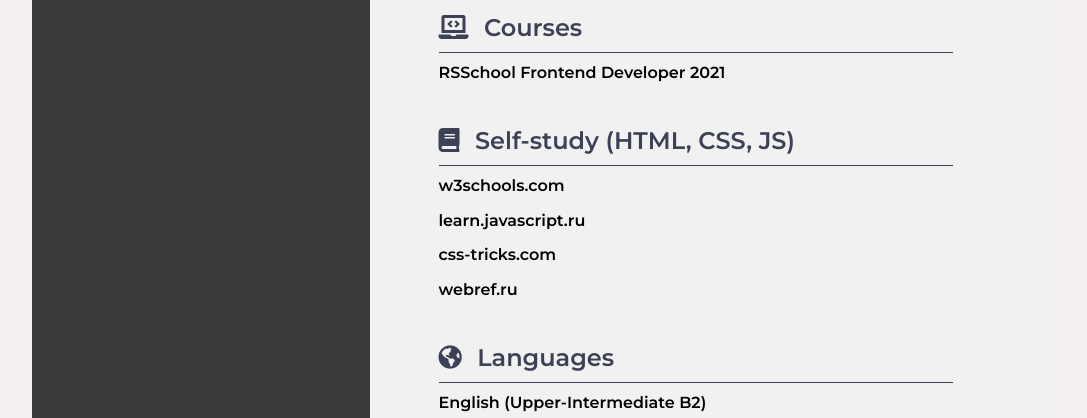
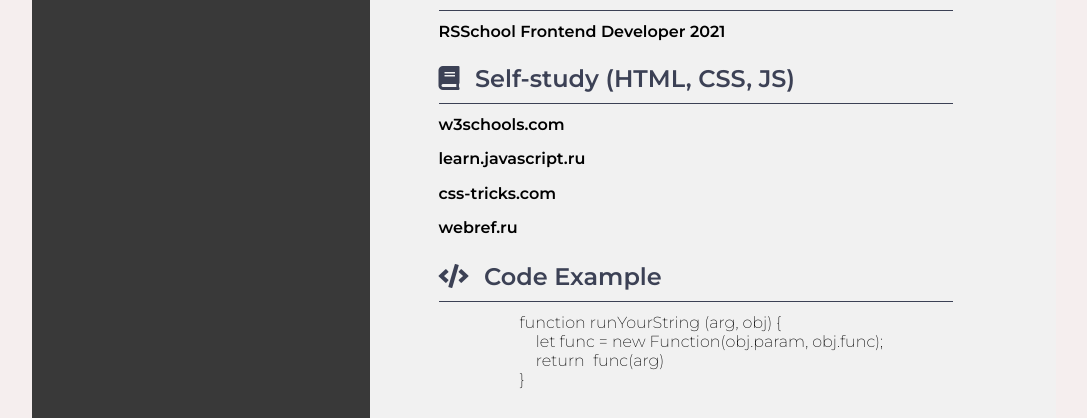
Before and after one commit to igorminaev/rsschool-cv-1, a plain HTML site: page index.html in a window 1280 px wide. Shown: the part 798-1216 px from the top of the page, without its empty margins (96-1183 px from the left). Drawn offline with Linux system fonts and the light colour scheme.

Commit message:
feat: add code example

```diff
--- a/index.html
+++ b/index.html
@@ -74,6 +74,15 @@
                 </ul>
             </section>
             <section class="main-info">
+                <h3 class="main-content-header"><i class="fas fa-code main-icon"></i>Code Example</h3>
+                <code><pre>
+                    function runYourString (arg, obj) {
+                        let func = new Function(obj.param, obj.func);
+                        return  func(arg)
+                    }
+                </pre></code>
+            </section>
+            <section class="main-info">
                 <h3 class="main-content-header"><i class="fas fa-globe-americas main-icon"></i>Languages</h3>
                 <ol>
                     <li>English (Upper-Intermediate B2)</li>
--- a/style.css
+++ b/style.css
@@ -37,7 +37,7 @@ body {
 }
 
 .main-info{
-    margin: 0 15% 5% 10%;
+    margin: 0 15% 2% 10%;
 }
 
 p {
```
